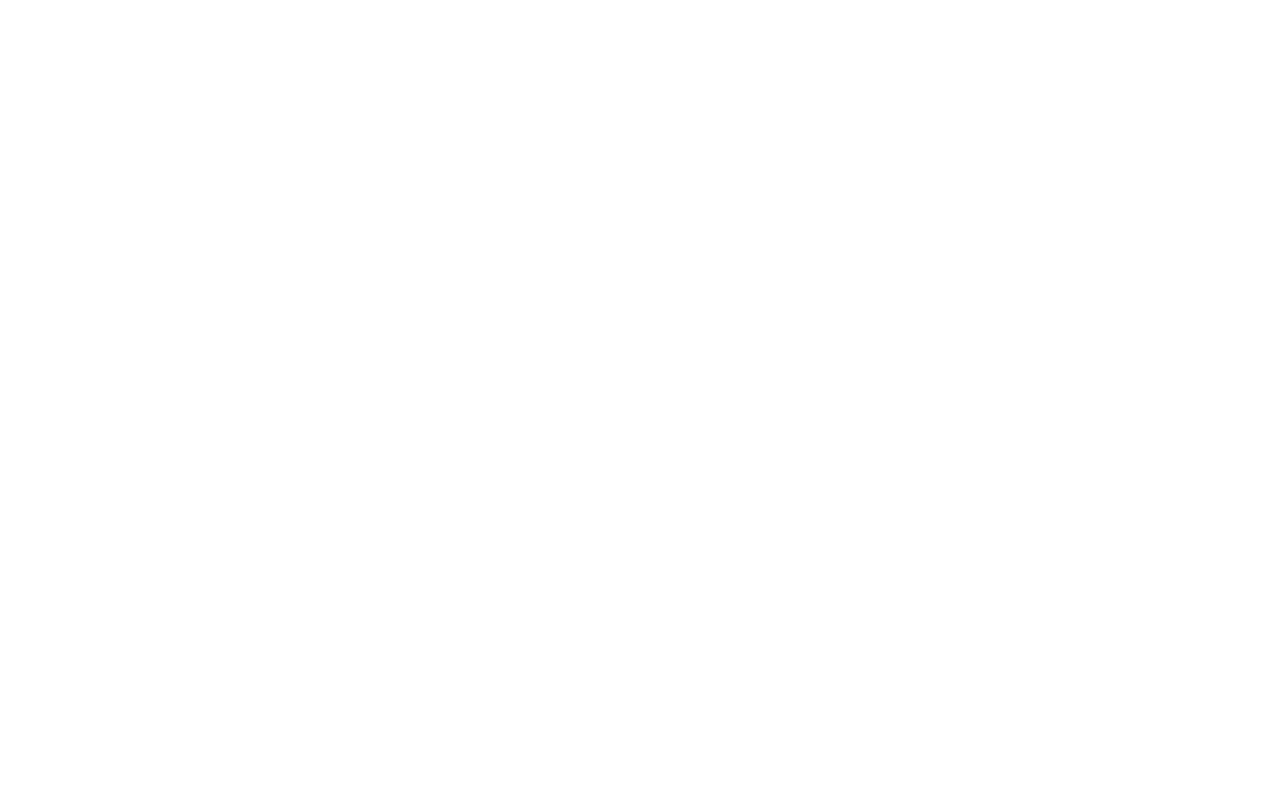
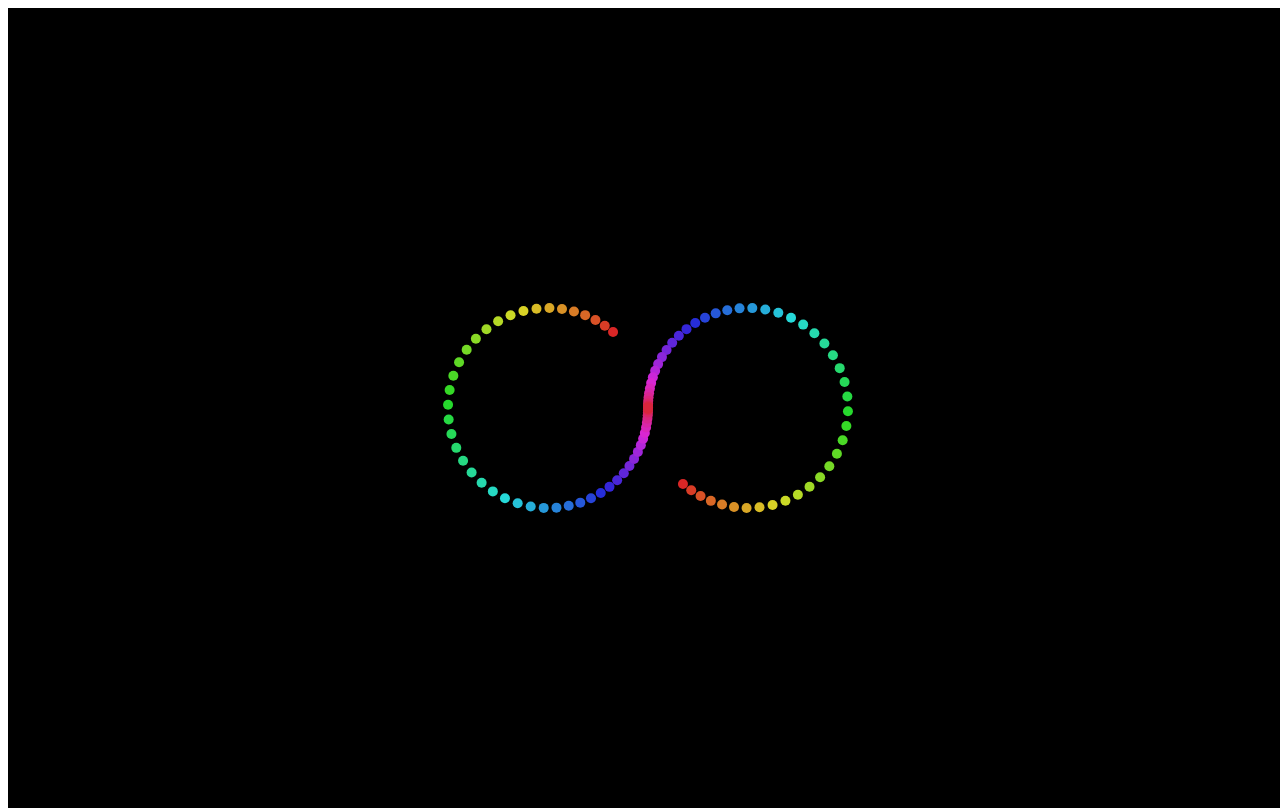
Before and after one commit to NetrixYT/Draw, a plain HTML site: page index.html in a window 1280 px wide. Drawn offline with Linux system fonts and the light colour scheme.

Commit message:
Add files via upload

```diff
--- a/index.html
+++ b/index.html
@@ -1,2 +1,7 @@
+<link rel="stylesheet" href="drawing CS.css">
+<script src="i2d.js">
+</script>
 <div id="Mycanvas">
 </div>
+<script src="drawing JS.js">
+</script>
```
